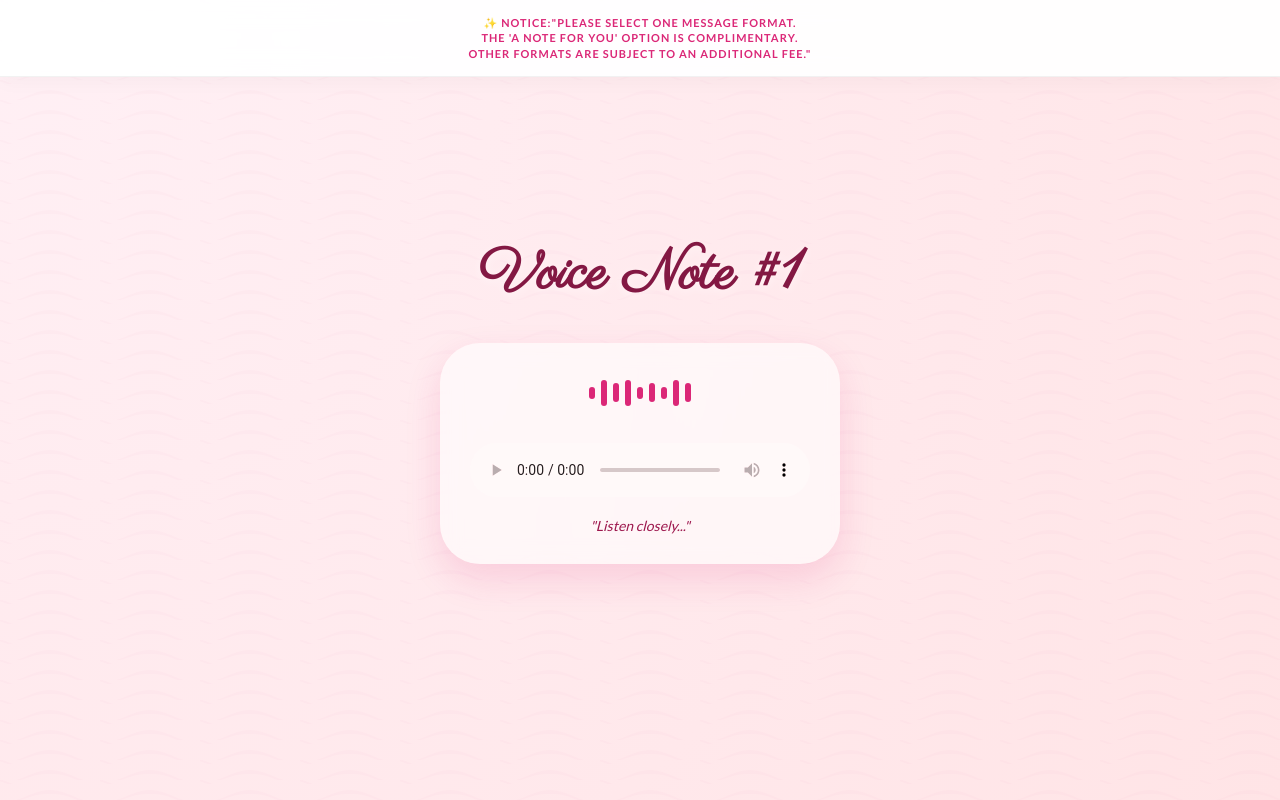
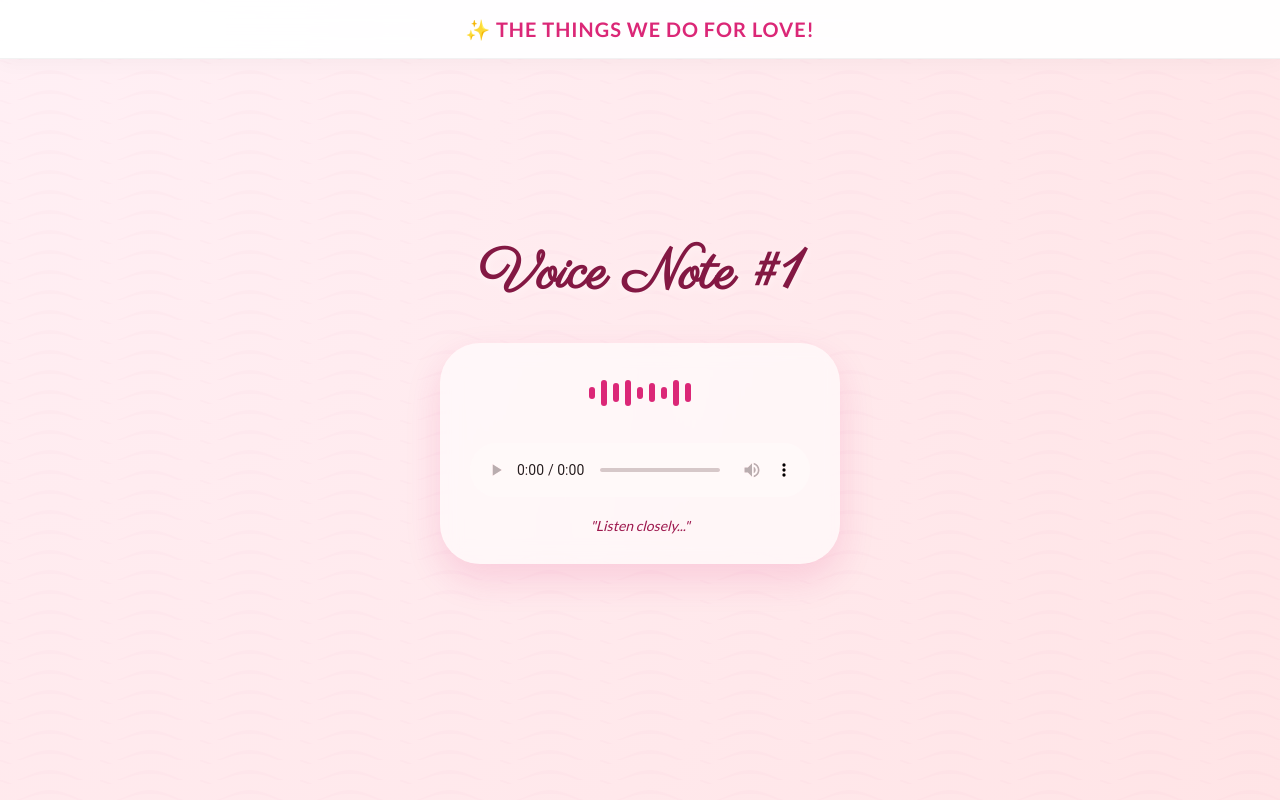
Before and after one commit to tonysharath19/valentines-demo, a plain HTML site: page convince.html in a window 1280 px wide. Shown: the top 800 px of the page. Drawn offline with Linux system fonts and the light colour scheme.

Commit message:
Finale commit

```diff
--- a/convince.html
+++ b/convince.html
@@ -35,7 +35,7 @@
         }
 
         .notification-text {
-            font-size: 11px;
+            font-size: 20px;
             text-transform: uppercase;
             letter-spacing: 1px;
             color: #DB2777;
@@ -263,7 +263,7 @@
 
     <div class="notification-bar">
         <span class="notification-text">
-            ✨ Notice:"Please select one message format.<br>The 'A Note For You' option is complimentary.<br>Other formats are subject to an additional fee."
+            ✨ THE THINGS WE DO FOR LOVE!
         </span>
     </div>
 
```
